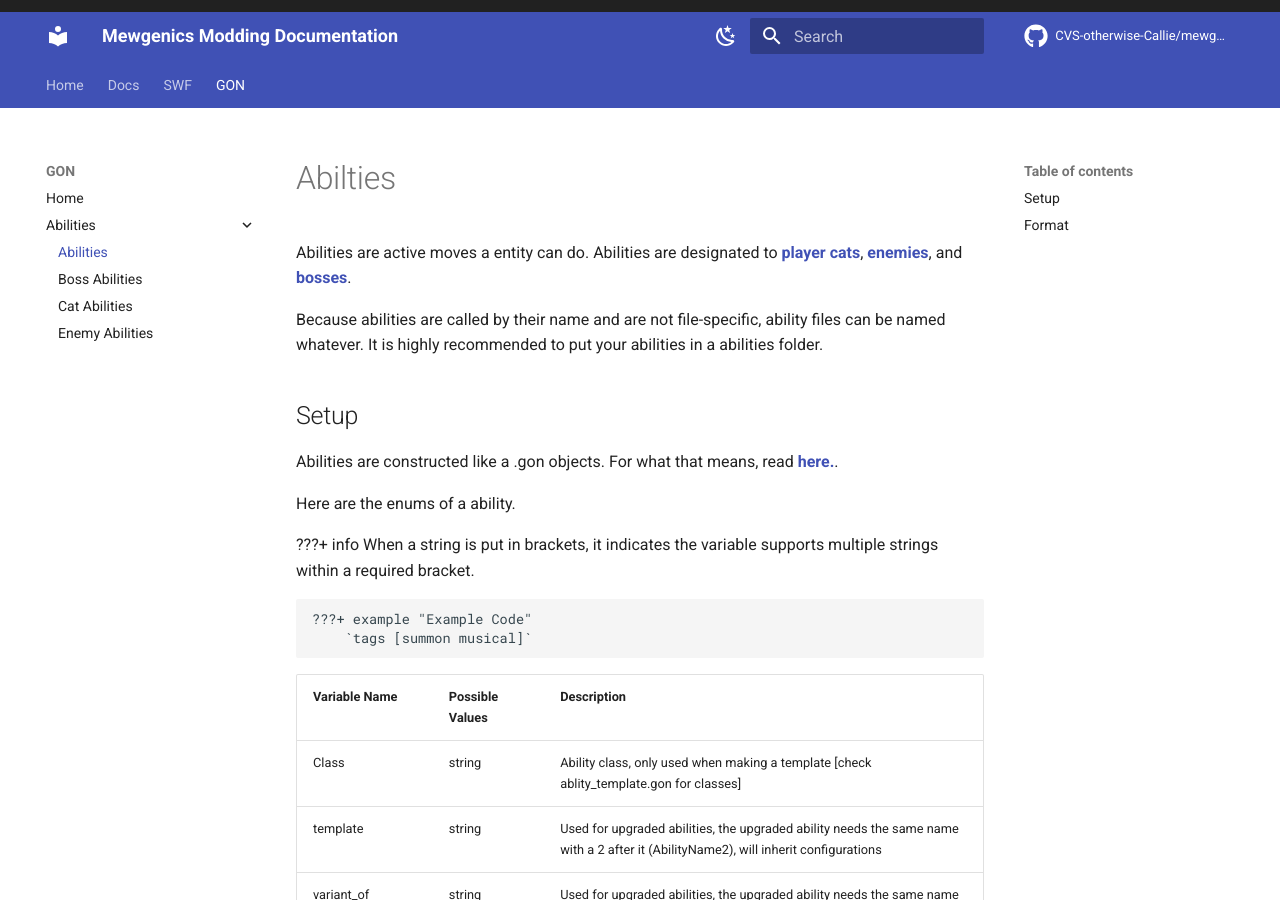
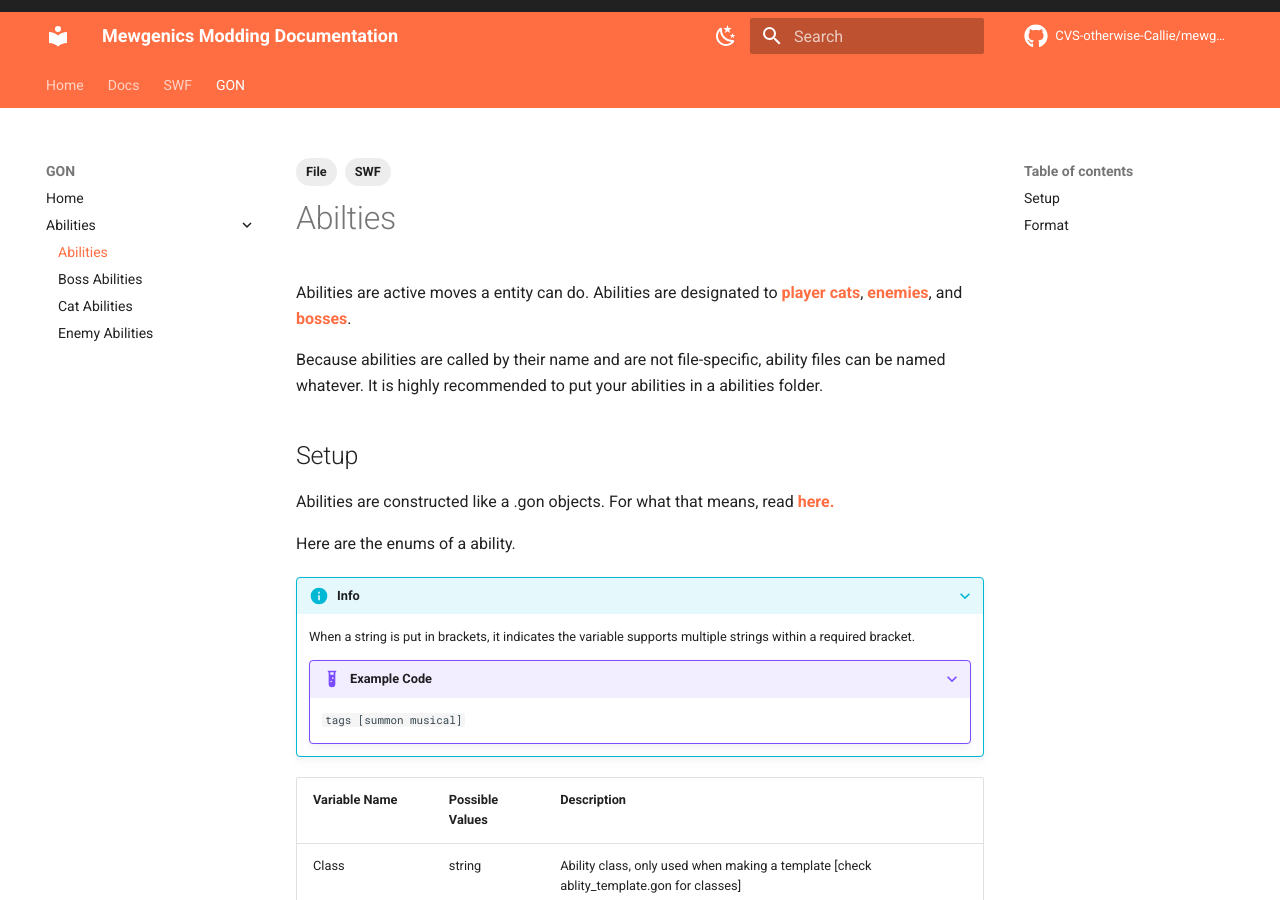
Before and after one commit to CVS-otherwise-Callie/mewgenics-modding-documents, an MkDocs documentation site: the page built from docs/gon/abi_abilitieshome.md, in a window 1280 px wide and 900 px high. Built offline with MkDocs 1.6.1 and Material for MkDocs 9.7.7, drawn with Linux system fonts in a browser that asks for light colours; comment, search, counter and statistics services are not loaded.

Commit message:
will THIS FIX THE MARKUP

```diff
--- a/docs/gon/abi_abilitieshome.md
+++ b/docs/gon/abi_abilitieshome.md
@@ -12,7 +12,7 @@
 
 ## Setup
 
-Abilities are constructed like a .gon objects. For what that means, read **[here.](https://cvs-otherwise-callie.github.io/mewgenics-modding-documents/GONOverview.html)**.
+Abilities are constructed like a .gon objects. For what that means, read **[here.](https://cvs-otherwise-callie.github.io/mewgenics-modding-documents/GONOverview.html)**
 
 Here are the enums of a ability.
 
--- a/index.html
+++ b/index.html
@@ -3,7 +3,7 @@
 
 <head>
     <meta charset="UTF-8">
-    <meta http-equiv="refresh" content="0; url=../IsaacDocs/rep">
+    <meta http-equiv="refresh" content="0; url=../mewgenics-modding-wiki/rep">
     <script type="text/javascript">
         window.location.href = window.location.href.replace("index.html", "") + "rep"
     </script>
@@ -12,7 +12,7 @@
 
 <body>
     <!-- Note: don't tell people to `click` the link, just tell them that it is a link. -->
-    If you are not redirected automatically, follow this <a href='../IsaacDocs/rep'>link to get to the docs.</a>.
+    If you are not redirected automatically, follow this <a href='../mewgenics-modding-wiki/rep'>link to get to the docs.</a>.
 </body>
 
 </html>
--- a/mkdocs.yml
+++ b/mkdocs.yml
@@ -1,30 +1,5 @@
 site_name: Mewgenics Modding Documentation
 site_url: https://mewgenicsmoddingdocs
-theme:
-    name: material
-    custom_dir: overrides
-    features:
-        - search.suggest
-        - search.highlight
-        - search.share
-        - navigation.tabs
-        - navigation.instant
-        - navigation.top
-    icon:
-        repo: fontawesome/brands/github
-    palette:
-        - media: "(prefers-color-scheme: light)"
-          scheme: default
-          toggle:
-            icon: material/weather-night
-            name: Switch to dark mode
-        - media: "(prefers-color-scheme: dark)"
-          scheme: slate
-          primary: amber
-          accent: amber
-          toggle:
-            icon: material/weather-sunny
-            name: Switch to light mode
 
 nav:
   - Home: index.md
@@ -49,6 +24,65 @@
       - "Cat Abilities": gon/abi_catabilities.md
       - "Enemy Abilities": gon/abi_enemyabilities.md
 
+theme:
+    name: material
+    custom_dir: overrides
+    features:
+        - search.suggest
+        - search.highlight
+        - search.share
+        - navigation.tabs
+        - navigation.instant
+        - navigation.top
+    icon:
+        repo: fontawesome/brands/github
+    palette:
+        - media: "(prefers-color-scheme: light)"
+          scheme: default
+          primary: deep orange
+          accent: deep orange
+          toggle:
+            icon: material/weather-night
+            name: Switch to dark mode
+        - media: "(prefers-color-scheme: dark)"
+          scheme: slate
+          primary: deep orange
+          accent: deep orange
+          toggle:
+            icon: material/weather-sunny
+            name: Switch to light mode
+markdown_extensions:
+  - toc:
+      permalink: ⚓︎
+      toc_depth: 3
+  - pymdownx.highlight:
+      linenums: true
+  - pymdownx.superfences:
+      custom_fences:
+        - name: mermaid
+          class: mermaid
+          format: !!python/name:pymdownx.superfences.fence_code_format
+  - pymdownx.inlinehilite
+  - pymdownx.snippets:
+      check_paths: true
+      url_download: true
+  - admonition
+  - pymdownx.details
+  - pymdownx.emoji:
+      emoji_index: !!python/name:materialx.emoji.twemoji
+      emoji_generator: !!python/name:materialx.emoji.to_svg
+  - pymdownx.tabbed:
+      alternate_style: true
+  - attr_list
+plugins:
+  - search:
+      separator: '[\s\-\.\_\·]+'
+  - git-revision-date-localized:
+      fallback_to_build_date: true
+      type: date
+  - tags:
+      tags_file: tags.md
+
 copyright: "Copyright &copy; 2026 CVS-Otherwise-Callie (Discord: ia_svc)"
 repo_url: https://github.com/CVS-otherwise-Callie/mewgenics-modding-documents
 repo_name: CVS-otherwise-Callie/mewgenics-modding-documents
```
Also changed, not shown: 1 other file.
